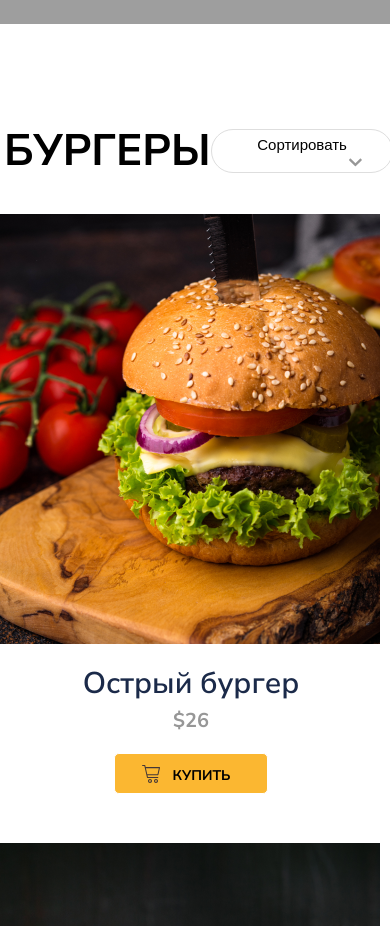
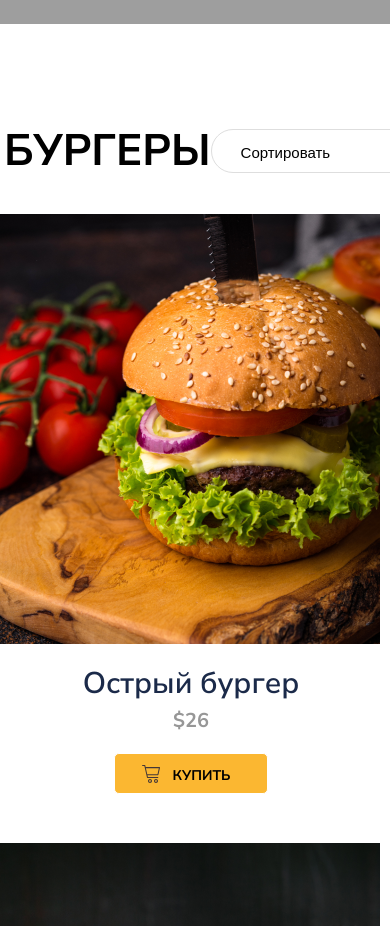
Before and after one commit to VladHT/Module01-Burger, a plain HTML site: page burger/index.html in a window 390 px wide. Shown: the part 1540-2466 px from the top of the page. Drawn offline with nearby package versions, Linux system fonts and the light colour scheme; grey boxes are pictures that could not be loaded.

Commit message:
new file

```diff
--- a/burger/index.html
+++ b/burger/index.html
@@ -61,10 +61,15 @@
     <div class="main-block">
         <div class="shop-sort">
             <h2 class="shop-title">Бургеры</h2>
-            <button class="sort">
-                <span>Сортировать</span>
+            <select class="sort">
+                <option value="">Сортировать</option>
+                <option value="">Цена ></option>
+                <option value="">Цена <</option>
+                <option value="">Новое</option>
+                <option value="">Популярное</option>
+                <option value="">Акция</option>
                 <img src="images/strelka.svg" alt="">
-            </button>
+            </select>
         </div>
         <div class="shop">
             <div class="shop-item">
--- a/burger/styles/st.css
+++ b/burger/styles/st.css
@@ -233,7 +233,7 @@ header{
     font-size: 15px;
     font-weight: 400;
     max-height: 44px;
-    padding: 4px 30px 0 31px;
+    padding: 3px 154px 0 29px;
     border-radius: 22px;
     border: 1px solid;
     border-color: #DEDEDE;
@@ -241,6 +241,10 @@ header{
     margin: 39px 0px 40px 0;
     font-family: 'Open Sans', sans-serif;
     cursor: pointer;
+    appearance: none;
+    background-image: url(../images/strelka.svg);
+    background-repeat: no-repeat;
+    background-position: 235px 18px;
 }
 .sort img{
     padding-left: 106px;
```
